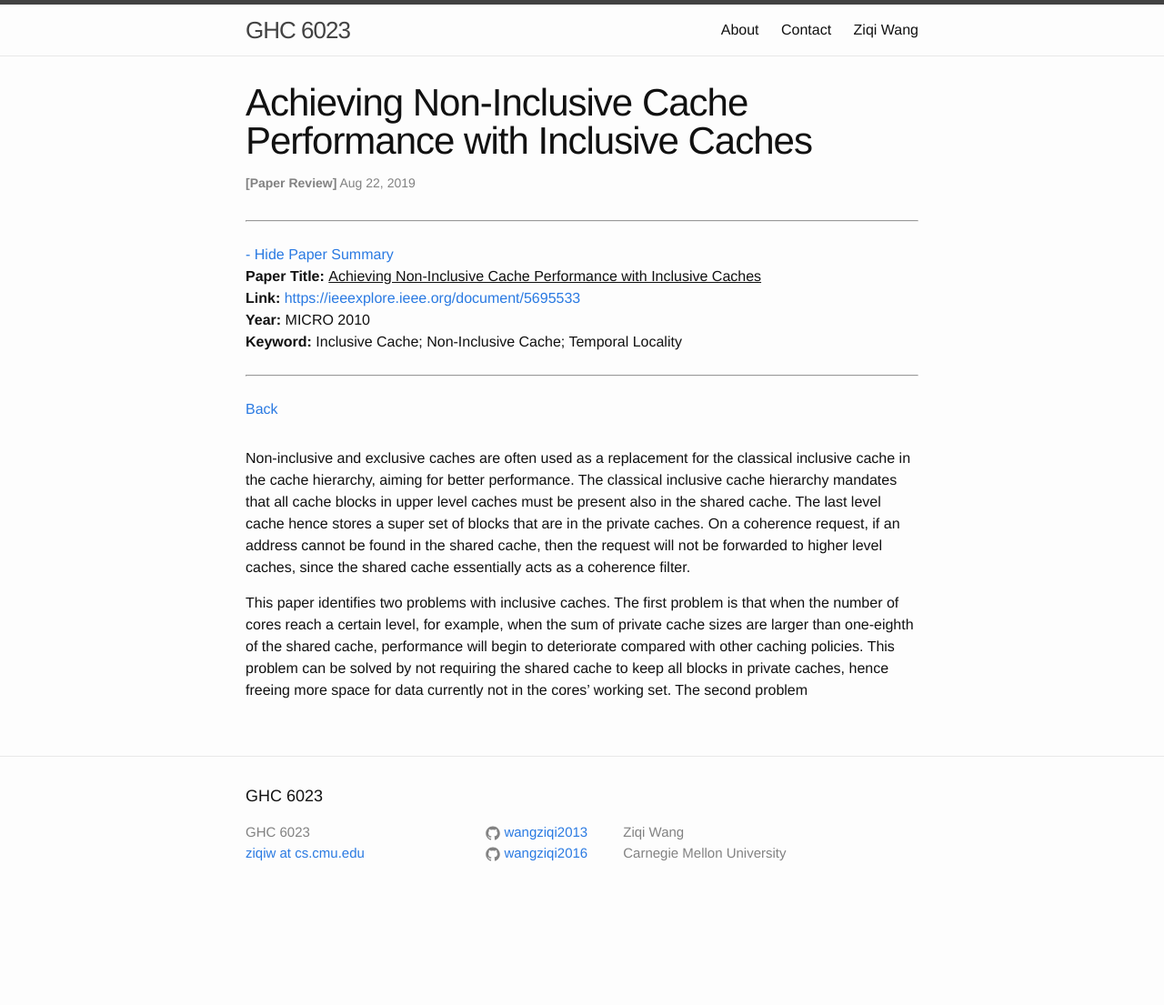
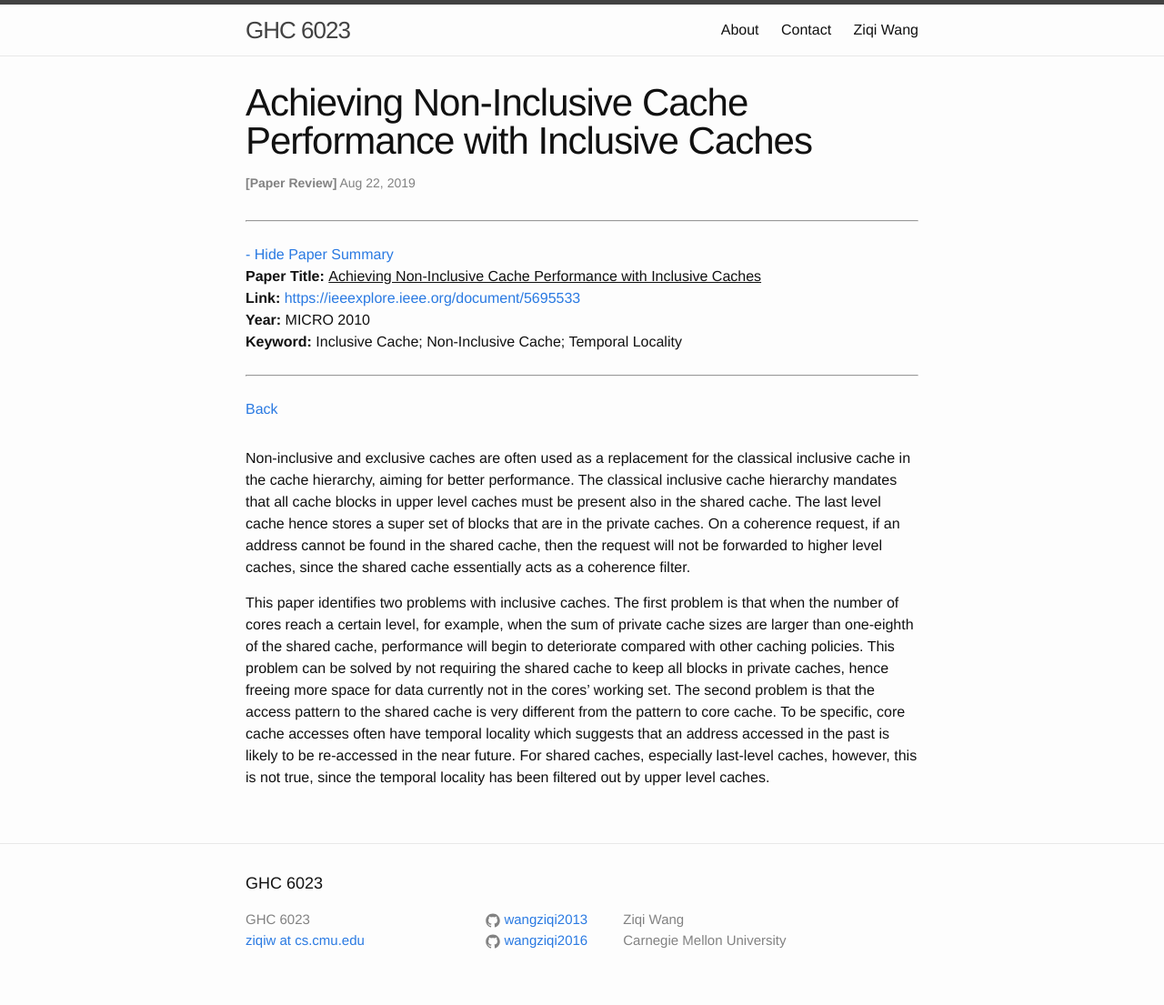
Before and after one commit to wangziqi2013/wangziqi2013.github.io, a Jekyll site: the page built from _posts/2019-08-22-achieving-non-inclusive-cache-performance-with-inclusive-caches.markdown, in a window 1280 px wide. Shown: the whole page at 91% size. Built offline with Jekyll 4.4.1, drawn with Linux system fonts in a browser that asks for light colours; before the commit the page ends 1009 px from its top, so only the background shows below that.

Commit message:
Working on locality

```diff
--- a/_posts/2019-08-22-achieving-non-inclusive-cache-performance-with-inclusive-caches.markdown
+++ b/_posts/2019-08-22-achieving-non-inclusive-cache-performance-with-inclusive-caches.markdown
@@ -23,3 +23,7 @@ This paper identifies two problems with inclusive caches. The first problem is t
 level, for example, when the sum of private cache sizes are larger than one-eighth of the shared cache, performance will begin to
 deteriorate compared with other caching policies. This problem can be solved by not requiring the shared cache to keep all
 blocks in private caches, hence freeing more space for data currently not in the cores' working set. The second problem
+is that the access pattern to the shared cache is very different from the pattern to core cache. To be specific, core cache
+accesses often have temporal locality which suggests that an address accessed in the past is likely to be re-accessed in the
+near future. For shared caches, especially last-level caches, however, this is not true, since the temporal locality has
+been filtered out by upper level caches.
```
